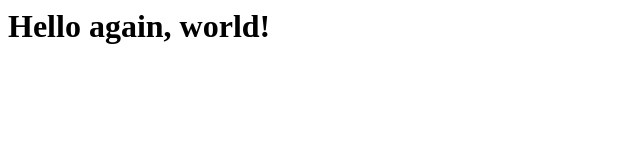
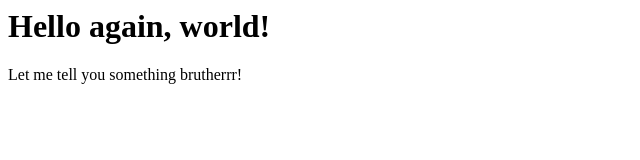
Before and after one commit to follybot/example-repo, a plain HTML site: page index.html in a window 1280 px wide. Shown: the whole page, without its empty margins (0-640 px from the left). Drawn offline with Linux system fonts and the light colour scheme.

Commit message:
third commit

```diff
--- a/index.html
+++ b/index.html
@@ -1 +1,3 @@
 <h1>Hello again, world!</h1>
+
+<p> Let me tell you something brutherrr!</p>
```
